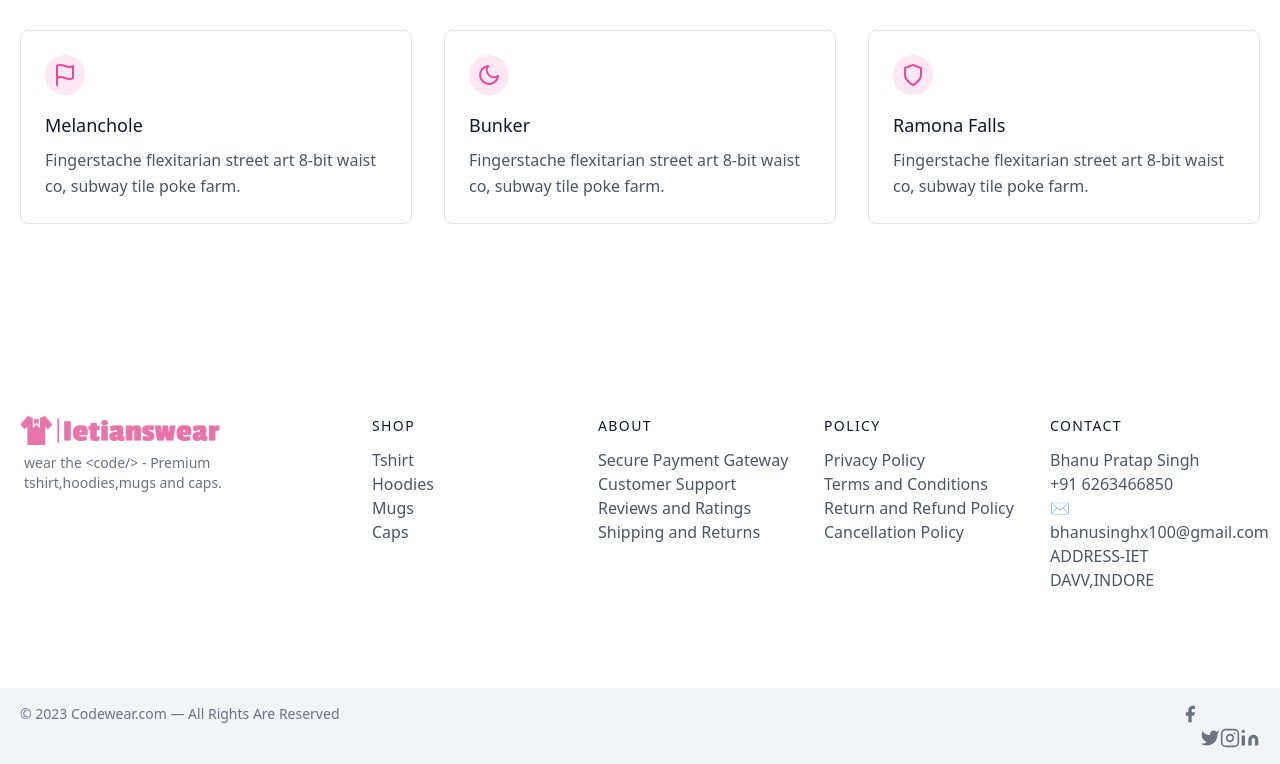
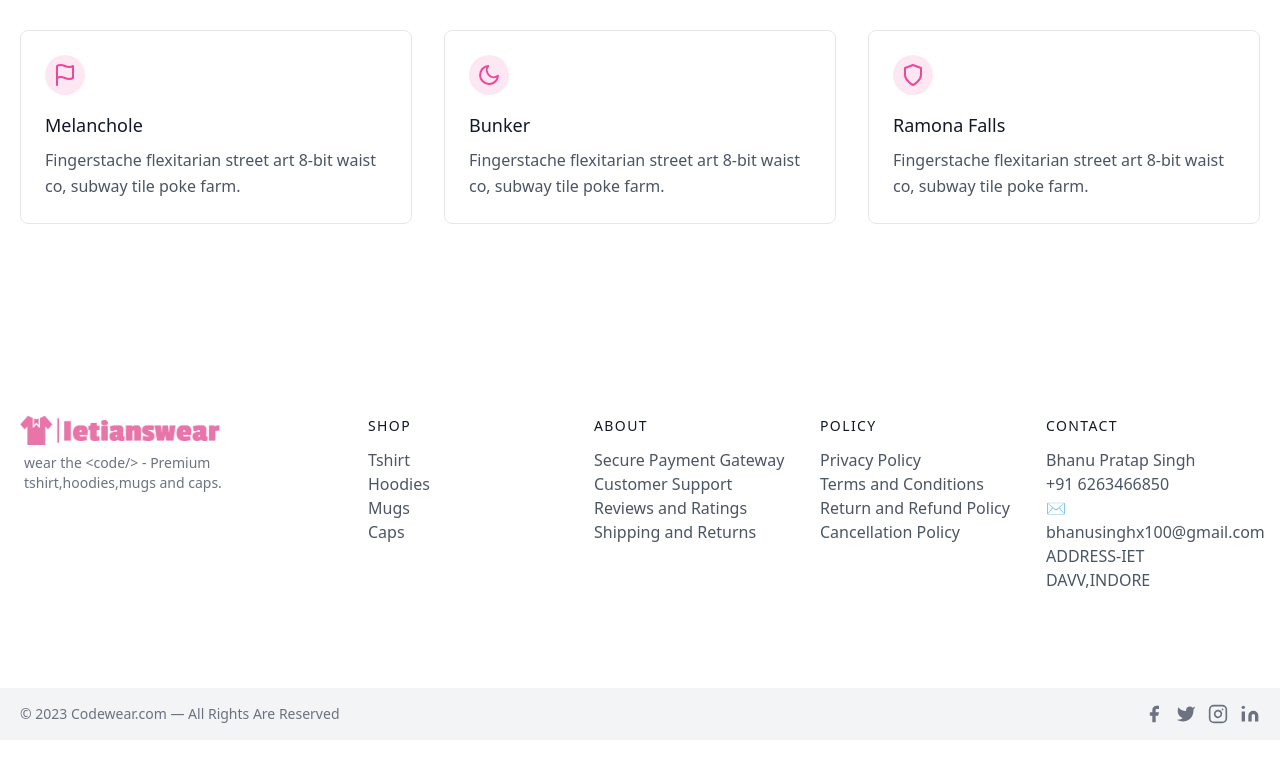
Before and after one commit to bhanu-100/codeswear1, a Next.js app: page / in a window 1280 px wide. Shown: the part 1132-1896 px from the top of the page. After the commit the page ends 1872 px from the top, so only its background shows below. Built offline with nearby package versions, Linux system fonts and the light colour scheme.

Commit message:
init 1234

```diff
--- a/components/Footer.js
+++ b/components/Footer.js
@@ -12,7 +12,7 @@ const Footer = () => {
             <p className="mt-2 text-sm text-gray-500 mx-1">wear the &lt;code/&gt; - Premium tshirt,hoodies,mugs and caps.</p>
           </div>
           <div className="flex-grow flex flex-wrap md:pl-20 -mb-10 md:mt-0 mt-10 md:text-left text-center">
-            <div className="lg:w-1/4 md:w-1/2 w-full px-4">
+            <div className="lg:w-1/4 md:w-1/2 w-full px-3">
               <h2 className="title-font font-medium text-gray-900 tracking-widest text-sm mb-3">SHOP</h2>
               <nav className="list-none mb-10">
                 <li>
@@ -29,7 +29,7 @@ const Footer = () => {
                 </li>
               </nav>
             </div>
-            <div className="lg:w-1/4 md:w-1/2 w-full px-4">
+            <div className="lg:w-1/4 md:w-1/2 w-full px-3">
               <h2 className="title-font font-medium text-gray-900 tracking-widest text-sm mb-3">ABOUT</h2>
               <nav className="list-none mb-10">
                 <li>
@@ -46,7 +46,7 @@ const Footer = () => {
                 </li>
               </nav>
             </div>
-            <div className="lg:w-1/4 md:w-1/2 w-full px-4">
+            <div className="lg:w-1/4 md:w-1/2 w-full px-3">
               <h2 className="title-font font-medium text-gray-900 tracking-widest text-sm mb-3">POLICY</h2>
               <nav className="list-none mb-10">
                 <li>
@@ -63,7 +63,7 @@ const Footer = () => {
                 </li>
               </nav>
             </div>
-            <div className="lg:w-1/4 md:w-1/2 w-full px-4">
+            <div className="lg:w-1/4 md:w-1/2 w-full px-3">
               <h2 className="title-font font-medium text-gray-900 tracking-widest text-sm mb-3">CONTACT</h2>
               <nav className="list-none mb-10">
                 <li>
@@ -87,36 +87,36 @@ const Footer = () => {
             <p className="text-gray-500 text-sm text-center sm:text-left">© 2023 Codewear.com — All Rights Are Reserved
             </p>
             <span className="inline-flex sm:ml-auto sm:mt-0 mt-2 justify-center sm:justify-start">
+              <a className="text-gray-500">
               <Link href={"https://www.facebook.com/profile.php?id=100009914970814&mibextid=rS40aB7S9Ucbxw6v"}>
-              <a className="text-gray-500">
                 <svg fill="currentColor" strokeLinecap="round" strokeLinejoin="round" strokeWidth="2" className="w-5 h-5" viewBox="0 0 24 24">
                   <path d="M18 2h-3a5 5 0 00-5 5v3H7v4h3v8h4v-8h3l1-4h-4V7a1 1 0 011-1h3z"></path>
                 </svg>
+              </Link>
               </a>
-              </Link>
+              <a className="ml-3 text-gray-500">
               <Link href={"https://twitter.com/@BhanuPr62387506"}>
-              <a className="ml-3 text-gray-500">
                 <svg fill="currentColor" strokeLinecap="round" strokeLinejoin="round" strokeWidth="2" className="w-5 h-5" viewBox="0 0 24 24">
                   <path d="M23 3a10.9 10.9 0 01-3.14 1.53 4.48 4.48 0 00-7.86 3v1A10.66 10.66 0 013 4s-4 9 5 13a11.64 11.64 0 01-7 2c9 5 20 0 20-11.5a4.5 4.5 0 00-.08-.83A7.72 7.72 0 0023 3z"></path>
                 </svg>
+              </Link>
               </a>
-              </Link>
+              <a className="ml-3 text-gray-500">
               <Link href={"https://www.instagram.com/bhanu_thakur_bt?igsh=OGQ5ZDc2ODk2ZA=="}>
-              <a className="ml-3 text-gray-500">
                 <svg fill="none" stroke="currentColor" strokeLinecap="round" strokeLinejoin="round" strokeWidth="2" className="w-5 h-5" viewBox="0 0 24 24">
                   <rect width="20" height="20" x="2" y="2" rx="5" ry="5"></rect>
                   <path d="M16 11.37A4 4 0 1112.63 8 4 4 0 0116 11.37zm1.5-4.87h.01"></path>
                 </svg>
+              </Link>
               </a>
-              </Link>
+              <a className="ml-3 text-gray-500">
               <Link href={"https://www.linkedin.com/in/bhanu-pratap-singh-7b7841224?jobid=1234&lipi=urn%3Ali%3Apage%3Ad_jobs_easyapply_pdfgenresume%3BlPWOOMIMRtGG9JQAXGI6QA%3D%3D&licu=urn%3Ali%3Acontrol%3Ad_jobs_easyapply_pdfgenresume-v02_profile"}>
-              <a className="ml-3 text-gray-500">
                 <svg fill="currentColor" stroke="currentColor" strokeLinecap="round" strokeLinejoin="round" strokeWidth="0" className="w-5 h-5" viewBox="0 0 24 24">
                   <path stroke="none" d="M16 8a6 6 0 016 6v7h-4v-7a2 2 0 00-2-2 2 2 0 00-2 2v7h-4v-7a6 6 0 016-6zM2 9h4v12H2z"></path>
                   <circle cx="4" cy="4" r="2" stroke="none"></circle>
                 </svg>
+              </Link>
               </a>
-              </Link>
             </span>
           </div>
         </div>
```
